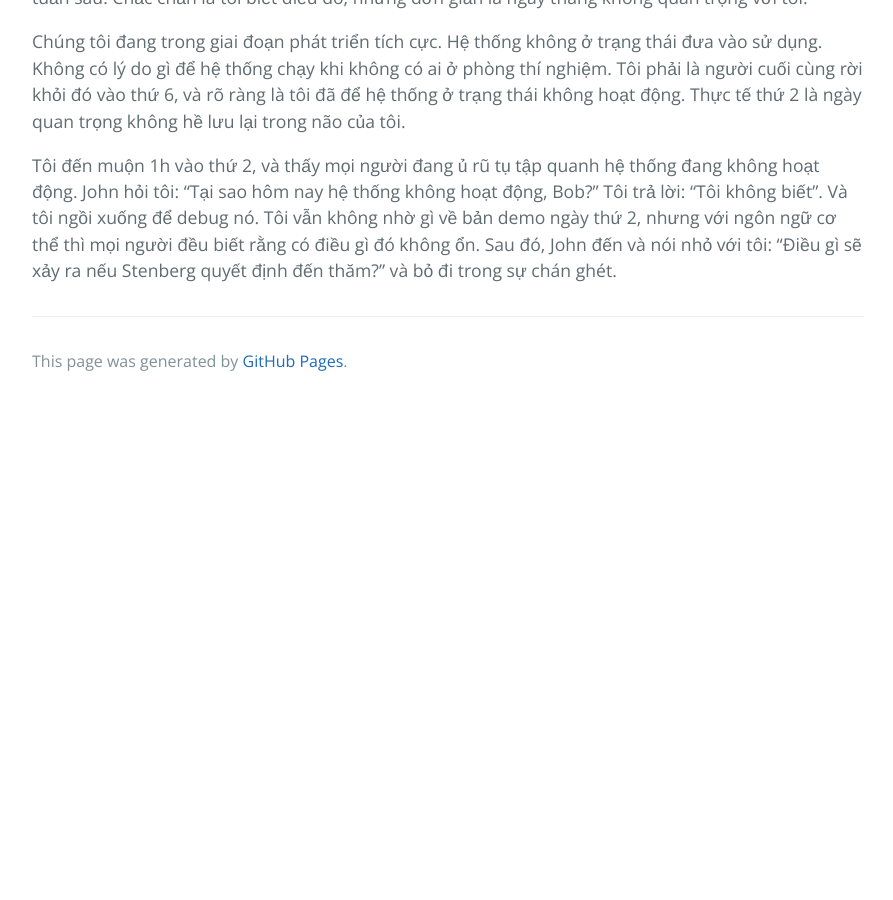
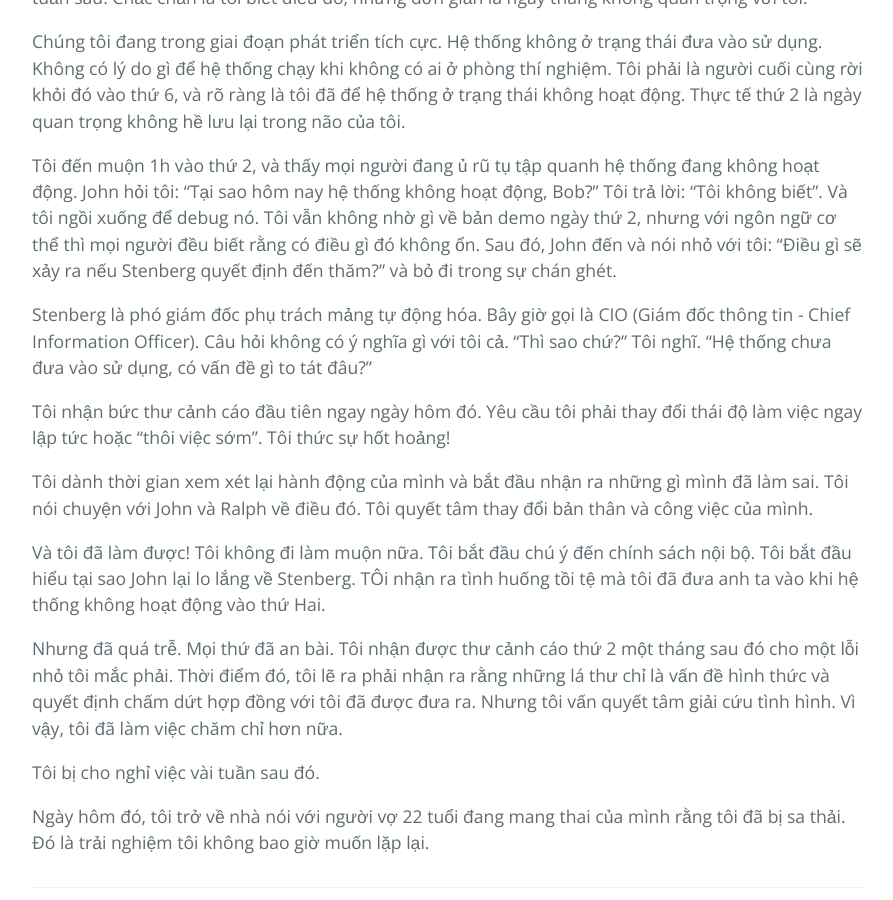
Before and after one commit to HaiBV/haibv.github.io, a Jekyll site: the page built from clean-coder/chapter-12-collaboration.md, in a window 1280 px wide and 900 px high, scrolled down 3705 px. Shown: the whole window, without its empty margins (192-1085 px from the left). Built offline with Jekyll 4.4.1, drawn with Linux system fonts in a browser that asks for light colours; our own code applies the rules of GitHub Pages for plain Markdown files; before the commit the page ends 4110 px from its top, so only the background shows below that; some of the changed text lies outside the part shown.

Commit message:
Book - The Clean Coder - Chapter 12 - Collaboration

```diff
--- a/clean-coder/chapter-12-collaboration.md
+++ b/clean-coder/chapter-12-collaboration.md
@@ -60,7 +60,7 @@ Về lý thuyết, đây là một công việc đầy thử thách và thú v
 
 Chúng tôi cũng có một team rất tốt. Trưởng nhóm, John, có năng lực và cầu tiến. Hai thành viên khác trong team cũng rất vui vẻ và đắc lực. Chúng tôi có một phòng thí nghiệm dành riêng cho dự án và tất cả làm việc trong phòng thí nghiệm đó. Đối tác kinh doanh cũng tham gia và làm việc ở đó với chúng tôi. Quản lý của chúng tôi, Ralph, người có năng lực, tập trung và có trách nhiệm.
 
-Mọi thứ lẽ ra phải tuyệt vời. Vấn đề là ở tôi. Tôi hoàn toàn đủ tâm huyết với dự án, với công nghệ đang sử dụng, nhưng ở tuổi 24, tôi đơn giản là không quan tâm đến doanh nghiệp hoặc cấu trúc chính trị nội bộ của nó.
+Mọi thứ lẽ ra phải tuyệt vời. Vấn đề là ở tôi. Tôi hoàn toàn đủ tâm huyết với dự án, với công nghệ đang sử dụng, nhưng ở tuổi 24, tôi đơn giản là không quan tâm đến doanh nghiệp hoặc cấu trúc chính sách nội bộ của nó.
 
 Tôi mắc lỗi ngay ngày đầu tiên. Tôi xuất hiện mà không đeo cà vạt. Tôi đã đeo trong buổi phỏng vấn, và tôi cũng thấy những thành viên khác đeo cà vạt, nhưng tôi không thể quen với điều đó. Vậy nên, vào ngày đầu tiên của tôi, Ralph đến gặp tôi và nói rõ rằng: "Ở đây chúng tôi đeo cà vạt."
 
@@ -73,3 +73,17 @@ Quyết định sa thải tôi được đưa ra vào ngày tôi không đến
 Chúng tôi đang trong giai đoạn phát triển tích cực. Hệ thống không ở trạng thái đưa vào sử dụng. Không có lý do gì để hệ thống chạy khi không có ai ở phòng thí nghiệm. Tôi phải là người cuối cùng rời khỏi đó vào thứ 6, và rõ ràng là tôi đã để hệ thống ở trạng thái không hoạt động. Thực tế thứ 2 là ngày quan trọng không hề lưu lại trong não của tôi.
 
 Tôi đến muộn 1h vào thứ 2, và thấy mọi người đang ủ rũ tụ tập quanh hệ thống đang không hoạt động. John hỏi tôi: "Tại sao hôm nay hệ thống không hoạt động, Bob?" Tôi trả lời: "Tôi không biết". Và tôi ngồi xuống để debug nó. Tôi vẫn không nhờ gì về bản demo ngày thứ 2, nhưng với ngôn ngữ cơ thể thì mọi người đều biết rằng có điều gì đó không ổn. Sau đó, John đến và nói nhỏ với tôi: "Điều gì sẽ xảy ra nếu Stenberg quyết định đến thăm?" và bỏ đi trong sự chán ghét.
+
+Stenberg là phó giám đốc phụ trách mảng tự động hóa. Bây giờ gọi là CIO (Giám đốc thông tin - Chief Information Officer). Câu hỏi không có ý nghĩa gì với tôi cả. "Thì sao chứ?" Tôi nghĩ. "Hệ thống chưa đưa vào sử dụng, có vấn đề gì to tát đâu?"
+
+Tôi nhận bức thư cảnh cáo đầu tiên ngay ngày hôm đó. Yêu cầu tôi phải thay đổi thái độ làm việc ngay lập tức hoặc "thôi việc sớm". Tôi thức sự hốt hoảng!
+
+Tôi dành thời gian xem xét lại hành động của mình và bắt đầu nhận ra những gì mình đã làm sai. Tôi nói chuyện với John và Ralph về điều đó. Tôi quyết tâm thay đổi bản thân và công việc của mình.
+
+Và tôi đã làm được! Tôi không đi làm muộn nữa. Tôi bắt đầu chú ý đến chính sách nội bộ. Tôi bắt đầu hiểu tại sao John lại lo lắng về Stenberg. TÔi nhận ra tình huống tồi tệ mà tôi đã đưa anh ta vào khi hệ thống không hoạt động vào thứ Hai.
+
+Nhưng đã quá trễ. Mọi thứ đã an bài. Tôi nhận được thư cảnh cáo thứ 2 một tháng sau đó cho một lỗi nhỏ tôi mắc phải. Thời điểm đó, tôi lẽ ra phải nhận ra rằng những lá thư chỉ là vấn đề hình thức và quyết định chấm dứt hợp đồng với tôi đã được đưa ra. Nhưng tôi vấn quyết tâm giải cứu tình hình. Vì vậy, tôi đã làm việc chăm chỉ hơn nữa.
+
+Tôi bị cho nghỉ việc vài tuần sau đó.
+
+Ngày hôm đó, tôi trở về nhà nói với người vợ 22 tuổi đang mang thai của mình rằng tôi đã bị sa thải. Đó là trải nghiệm tôi không bao giờ muốn lặp lại.
```
